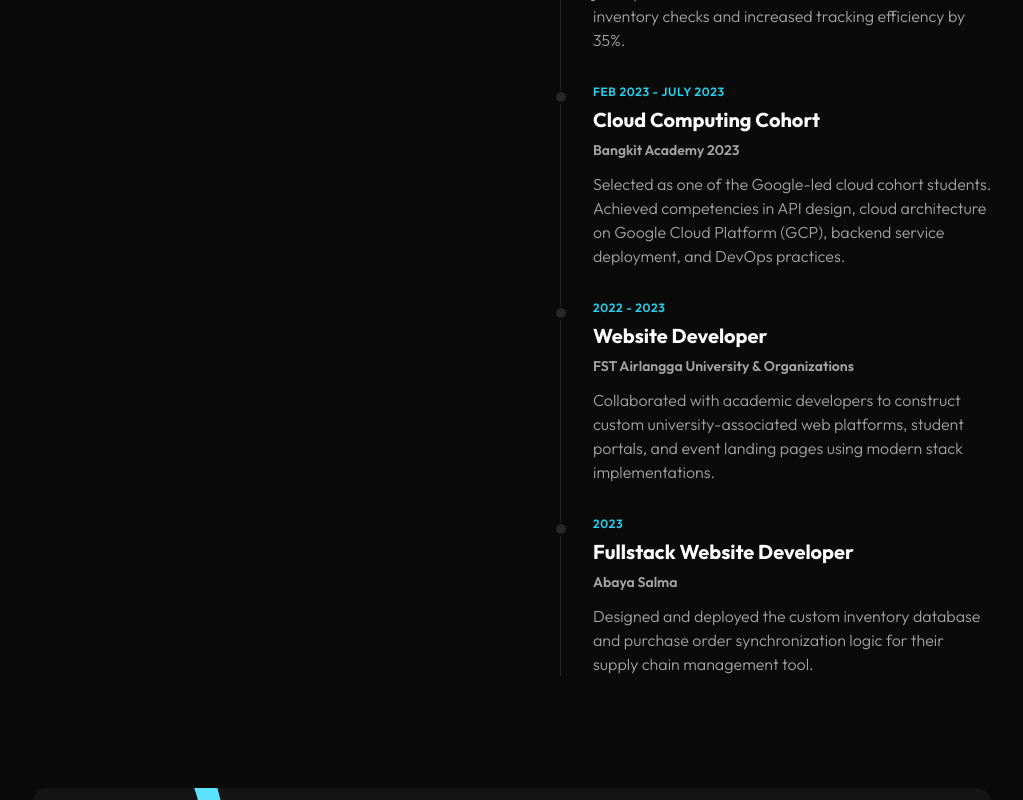
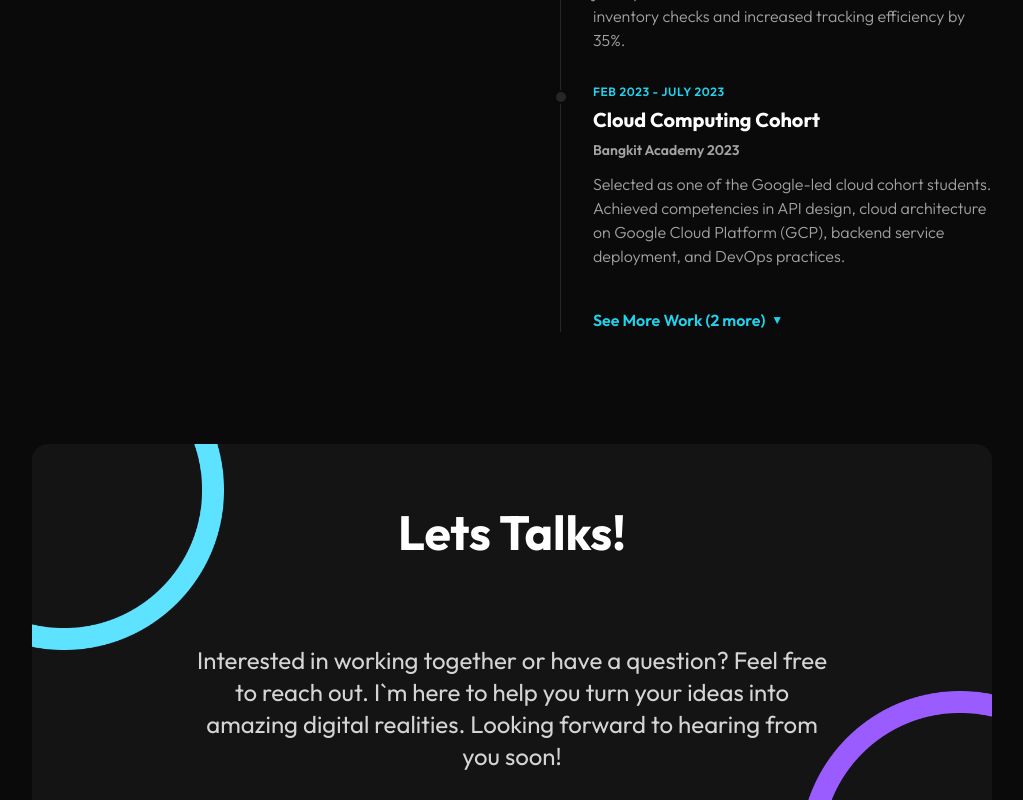
Before and after one commit to NabilMustofaa/portofolio-2, a Next.js app: page / in a window 1280 px wide. Shown: the part 4828-5628 px from the top of the page, without its empty margins (128-1151 px from the left). Built offline with nearby package versions, Linux system fonts and the light colour scheme.

Commit message:
adding button show all work

```diff
--- a/components/AboutSection.tsx
+++ b/components/AboutSection.tsx
@@ -1,5 +1,5 @@
 "use client";
-import React from "react";
+import React, { useState } from "react";
 import Image from "next/image";
 import { motion } from "framer-motion";
 
@@ -40,6 +40,9 @@ export default function AboutSection() {
       ],
     },
   ];
+
+  const [showAllWork, setShowAllWork] = useState(false);
+  const maxWorkToShow = 3;
 
   const experiences = [
     {
@@ -188,7 +191,9 @@ export default function AboutSection() {
             Work
           </h3>
           <div className="relative border-l border-neutral-800 ml-4 flex flex-col gap-8">
-            {experiences.map((exp, index) => (
+            {experiences
+              .slice(0, showAllWork ? experiences.length : maxWorkToShow)
+              .map((exp, index) => (
                 <div key={index} className="relative pl-8 group">
                   {/* Timeline Dot */}
                   <div className="absolute left-0 top-1.5 -translate-x-1/2 w-3.5 h-3.5 rounded-full bg-neutral-800 border-2 border-neutral-950 group-hover:bg-cyan-400 group-hover:border-cyan-900 transition-colors duration-300 shadow-[0_0_8px_rgba(34,211,238,0)] group-hover:shadow-[0_0_8px_#22d3ee]"></div>
@@ -209,6 +214,19 @@ export default function AboutSection() {
                   </div>
                 </div>
               ))}
+            {experiences.length > maxWorkToShow && (
+              <button
+                onClick={() => setShowAllWork(!showAllWork)}
+                className="mt-2 text-cyan-400 hover:text-cyan-300 font-semibold text-sm md:text-base flex items-center gap-1.5 transition-colors duration-300 pl-8 w-fit"
+              >
+                {showAllWork
+                  ? "Show Less"
+                  : `See More Work (${
+                      experiences.length - maxWorkToShow
+                    } more)`}
+                <span className="text-xs">{showAllWork ? "▲" : "▼"}</span>
+              </button>
+            )}
           </div>
         </motion.div>
       </div>
```
Lines whose indentation alone changed are shown as unchanged.
